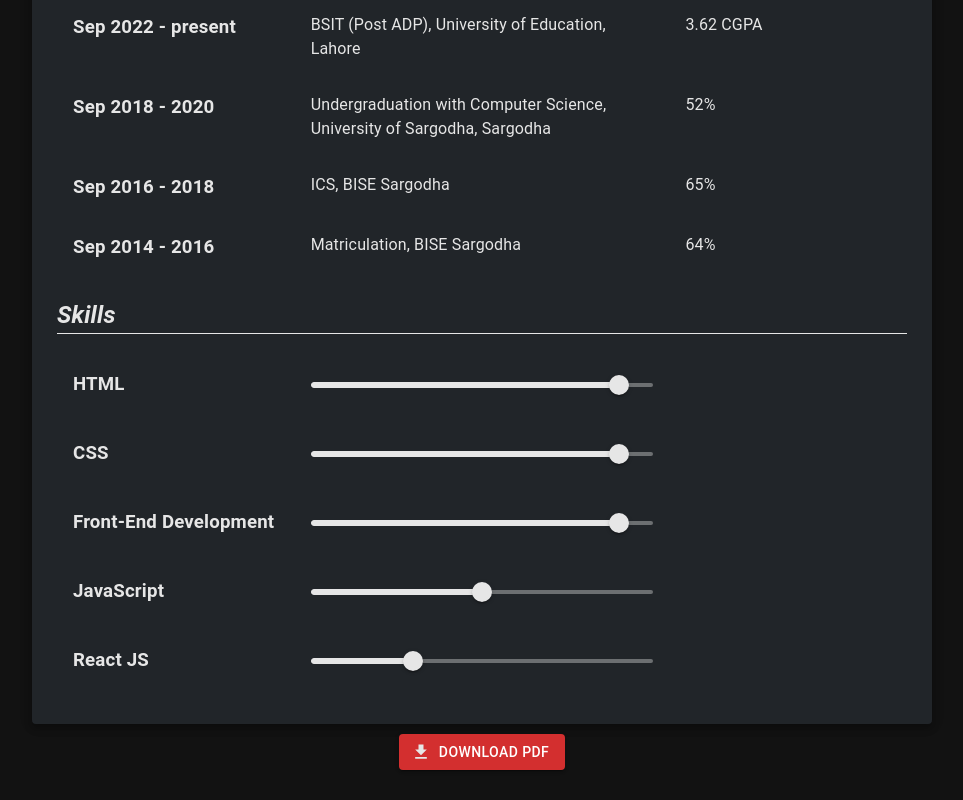
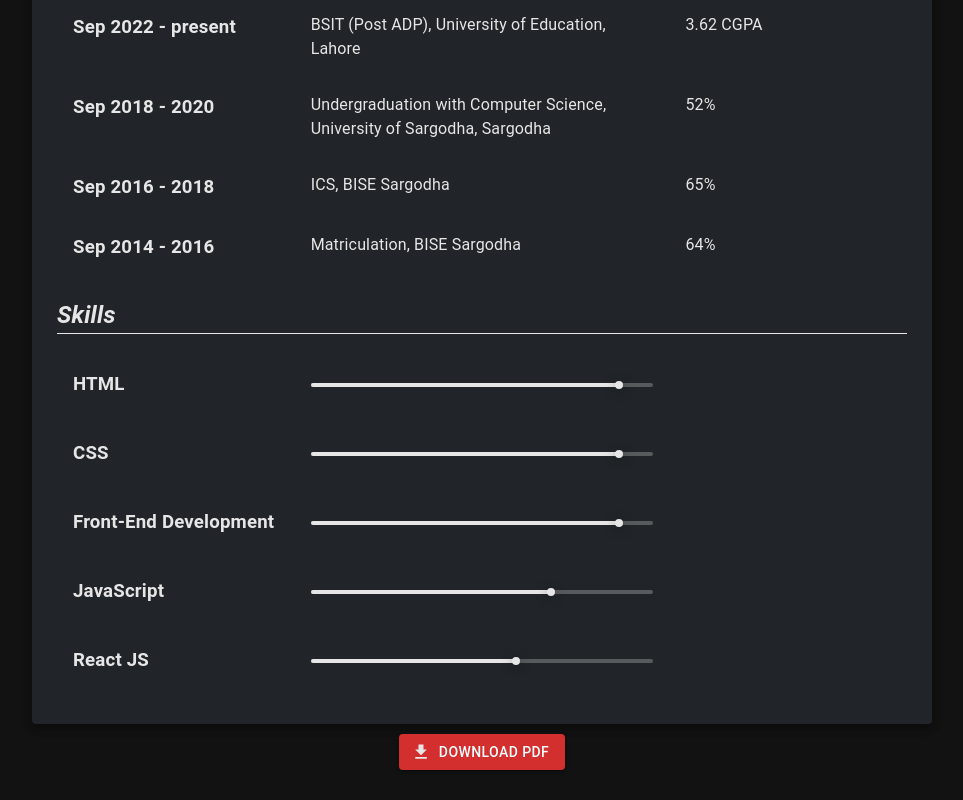
Before and after one commit to hammadaslam1/portfolio-website, a React (Create React App) app: page /resume in a window 1280 px wide. Shown: the part 758-1558 px from the top of the page, without its empty margins (158-1121 px from the left). Built offline with nearby package versions, Linux system fonts and the light colour scheme.

Commit message:
improved resume

```diff
--- a/src/components/pages/Resume.jsx
+++ b/src/components/pages/Resume.jsx
@@ -43,11 +43,31 @@ const Resume = () => {
     createRows("Sep 2016 - 2018", "ICS, BISE Sargodha", "65%"),
     createRows("Sep 2014 - 2016", "Matriculation, BISE Sargodha", "64%"),
   ];
+
+  const sliderStyles = {
+    height: 4,
+    "& .MuiSlider-thumb": {
+      width: 8,
+      height: 8,
+      transition: "0.3s cubic-bezier(.47,1.64,.41,.8)",
+      "&:before": {
+        boxShadow: "0 2px 12px 0 rgba(0,0,0,0.4)",
+      },
+      "&.Mui-active": {
+        width: 20,
+        height: 20,
+      },
+    },
+    "& .MuiSlider-rail": {
+      opacity: 0.28,
+    },
+  };
   const skillRow = [
     createRows(
       "HTML",
       <Slider
-
+        sx={sliderStyles}
+        size="small"
         defaultValue={100}
         valueLabelDisplay="auto"
         step={10}
@@ -59,7 +79,8 @@ const Resume = () => {
     createRows(
       "CSS",
       <Slider
-
+        sx={sliderStyles}
+        size="small"
         defaultValue={100}
         valueLabelDisplay="auto"
         step={10}
@@ -71,7 +92,8 @@ const Resume = () => {
     createRows(
       "Front-End Development",
       <Slider
-
+        sx={sliderStyles}
+        size="small"
         defaultValue={100}
         valueLabelDisplay="auto"
         step={10}
@@ -83,8 +105,9 @@ const Resume = () => {
     createRows(
       "JavaScript",
       <Slider
-
-          defaultValue={60}
+        sx={sliderStyles}
+        size="small"
+        defaultValue={80}
         valueLabelDisplay="auto"
         step={10}
         disabled
@@ -95,8 +118,9 @@ const Resume = () => {
     createRows(
       "React JS",
       <Slider
-
-        defaultValue={40}
+        sx={sliderStyles}
+        size="small"
+        defaultValue={70}
         valueLabelDisplay="auto"
         step={10}
         disabled
```
Lines whose indentation alone changed are shown as unchanged.
